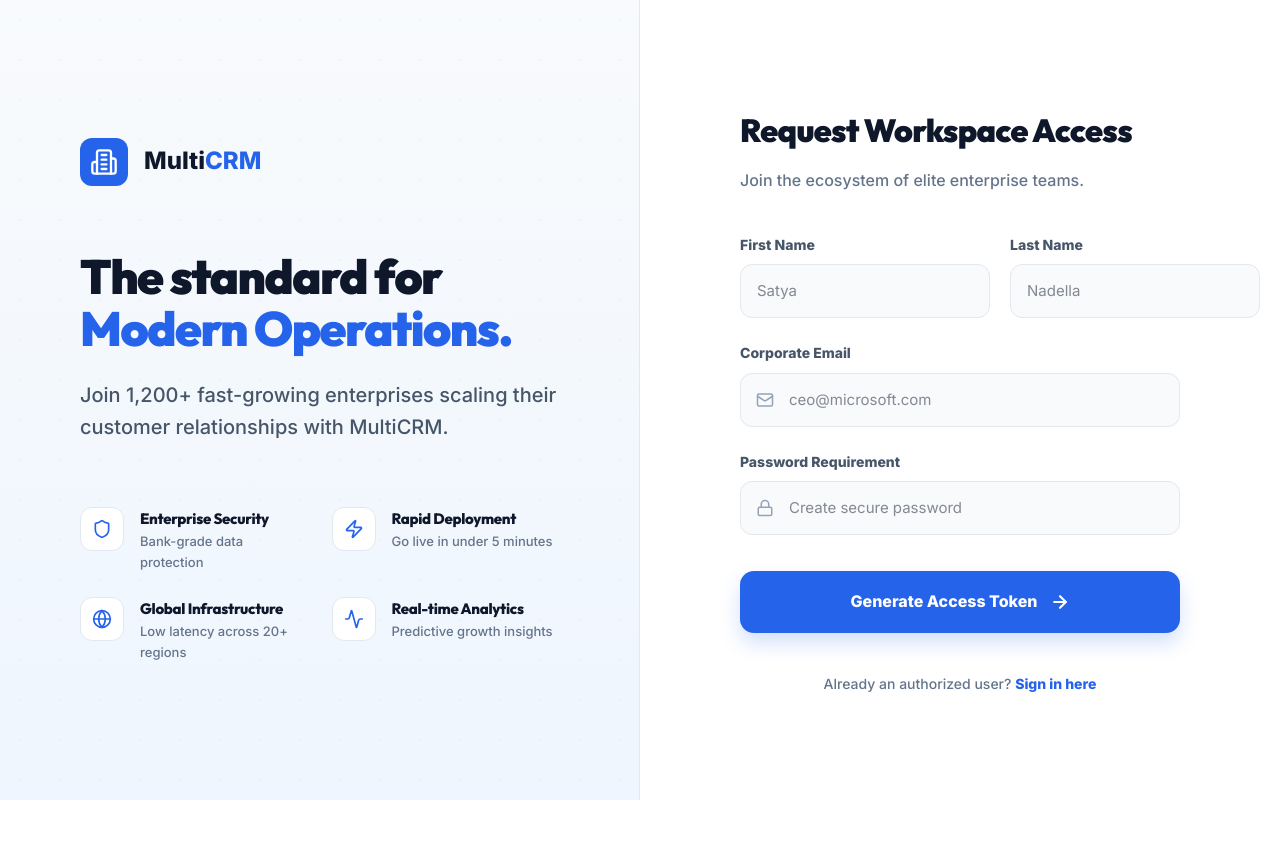
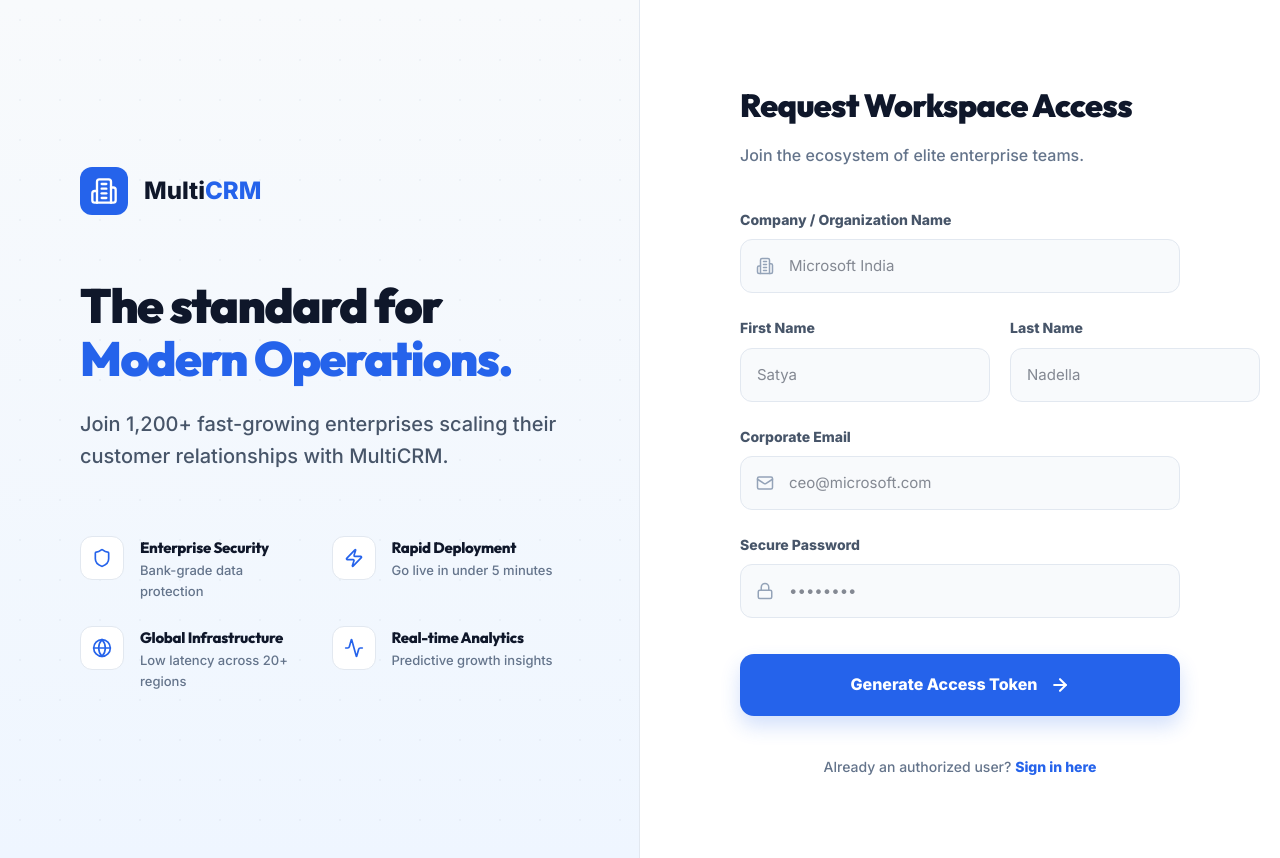
Before and after one commit to BijjaSagar/multicrm, a Next.js app: page /auth/register in a window 1280 px wide. Before the commit the page ends 800 px from the top, so only its background shows below. Built offline with nearby package versions, Linux system fonts and the light colour scheme.

Commit message:
feat: 100% Production Ready Onboarding (New Register API, Slugify, UI Binding, Zod Validation)

```diff
--- /dev/null
+++ b/app/api/auth/register/route.ts
@@ -0,0 +1,100 @@
+import { NextResponse } from 'next/server'
+import bcrypt from 'bcryptjs'
+import prisma from '@/lib/prisma'
+import { slugify } from '@/lib/utils'
+import { success, badRequest, serverError } from '@/lib/api-utils'
+import { z } from 'zod'
+
+const registerSchema = z.object({
+  firstName: z.string().min(2, 'First name must be at least 2 characters'),
+  lastName: z.string().min(2, 'Last name must be at least 2 characters'),
+  email: z.string().email('Invalid email address'),
+  password: z.string().min(8, 'Password must be at least 8 characters'),
+  companyName: z.string().min(2, 'Company name must be at least 2 characters'),
+})
+
+export async function POST(req: Request) {
+  try {
+    const body = await req.json()
+
+    // 1. Validate inputs
+    const result = registerSchema.safeParse(body)
+    if (!result.success) {
+      return badRequest(result.error.issues[0].message)
+    }
+
+    const { firstName, lastName, email, password, companyName } = result.data
+
+    // 2. Check if user already exists
+    const existingUser = await prisma.user.findFirst({
+      where: { email: { equals: email } }
+    })
+
+    if (existingUser) {
+      return badRequest('An account with this email already exists')
+    }
+
+    // 3. Create Tenant, Branch, and User in a transaction
+    const hashedPassword = await bcrypt.hash(password, 12)
+    const tenantSlug = slugify(companyName)
+
+    // Check if slug exists, if so append random
+    let finalSlug = tenantSlug
+    const slugExists = await prisma.tenant.findUnique({ where: { slug: tenantSlug } })
+    if (slugExists) {
+        finalSlug = `${tenantSlug}-${Math.random().toString(36).substring(2, 7)}`
+    }
+
+    const newUser = await prisma.$transaction(async (tx) => {
+      // Create Tenant
+      const tenant = await tx.tenant.create({
+        data: {
+          name: companyName,
+          slug: finalSlug,
+          plan: 'STARTER',
+          status: 'TRIAL'
+        }
+      })
+
+      // Create main Branch
+      const branch = await tx.branch.create({
+        data: {
+          tenantId: tenant.id,
+          name: 'Headquarters',
+          code: 'HQ',
+          isHeadquarters: true,
+          status: 'ACTIVE'
+        }
+      })
+
+      // Create Admin User
+      const user = await tx.user.create({
+        data: {
+          tenantId: tenant.id,
+          branchId: branch.id,
+          firstName,
+          lastName,
+          email,
+          password: hashedPassword,
+          role: 'TENANT_ADMIN',
+          status: 'ACTIVE'
+        }
+      })
+
+      return user
+    })
+
+    return success({
+      message: 'Registration successful',
+      user: {
+        id: newUser.id,
+        email: newUser.email,
+        firstName: newUser.firstName,
+        lastName: newUser.lastName
+      }
+    }, 201)
+
+  } catch (error) {
+    return serverError(error)
+  }
+}
--- a/app/auth/register/page.tsx
+++ b/app/auth/register/page.tsx
@@ -19,9 +19,48 @@ export default function RegisterPage() {
   const [mounted, setMounted] = useState(false)
   const [isLoading, setIsLoading] = useState(false)
 
+  const [formData, setFormData] = useState({
+    firstName: '',
+    lastName: '',
+    email: '',
+    password: '',
+    companyName: ''
+  })
+  const [error, setError] = useState('')
+  const [successMsg, setSuccessMsg] = useState('')
+
   useEffect(() => {
     setMounted(true)
   }, [])
+
+  const handleRegister = async (e: React.FormEvent) => {
+    e.preventDefault()
+    setIsLoading(true)
+    setError('')
+
+    try {
+      const res = await fetch('/api/auth/register', {
+        method: 'POST',
+        headers: { 'Content-Type': 'application/json' },
+        body: JSON.stringify(formData)
+      })
+
+      const data = await res.json()
+
+      if (!res.ok) {
+        throw new Error(data.error || 'Registration failed')
+      }
+
+      setSuccessMsg('Account authorized! Redirecting to login...')
+      setTimeout(() => {
+        window.location.href = '/auth/login'
+      }, 2000)
+    } catch (err: any) {
+      setError(err.message)
+    } finally {
+      setIsLoading(false)
+    }
+  }
 
   const benefits = [
     { icon: Shield, title: 'Enterprise Security', desc: 'Bank-grade data protection' },
@@ -99,21 +138,35 @@ export default function RegisterPage() {
           <h2 style={{ fontSize: '32px', fontWeight: 900, color: '#0F172A', marginBottom: '12px' }}>Request Workspace Access</h2>
           <p style={{ fontSize: '16px', color: '#64748B', marginBottom: '40px', fontWeight: 500 }}>Join the ecosystem of elite enterprise teams.</p>
 
-          <form style={{ display: 'flex', flexDirection: 'column', gap: '24px' }}>
+          {error && <div style={{ padding: '16px', backgroundColor: '#FEF2F2', border: '1px solid #FEE2E2', borderRadius: '12px', color: '#B91C1C', marginBottom: '24px', fontSize: '14px', fontWeight: 700 }}>{error}</div>}
+          {successMsg && <div style={{ padding: '16px', backgroundColor: '#F0FDF4', border: '1px solid #DCFCE7', borderRadius: '12px', color: '#15803D', marginBottom: '24px', fontSize: '14px', fontWeight: 700 }}>{successMsg}</div>}
+
+          <form onSubmit={handleRegister} style={{ display: 'flex', flexDirection: 'column', gap: '24px' }}>
+            <div style={{ display: 'flex', flexDirection: 'column', gap: '8px' }}>
+              <label style={{ fontSize: '14px', fontWeight: 800, color: '#475569' }}>Company / Organization Name</label>
+              <div style={{ position: 'relative' }}>
+                <Building2 size={18} style={{ position: 'absolute', left: '16px', top: '50%', transform: 'translateY(-50%)', color: '#94A3B8' }} />
+                <input required style={{
+                  width: '100%', padding: '14px 16px 14px 48px', borderRadius: '12px', border: '1px solid #E2E8F0',
+                  backgroundColor: '#F8FAFC', fontSize: '15px'
+                }} value={formData.companyName} onChange={e => setFormData({...formData, companyName: e.target.value})} placeholder="Microsoft India" />
+              </div>
+            </div>
+
             <div style={{ display: 'grid', gridTemplateColumns: '1fr 1fr', gap: '20px' }}>
               <div style={{ display: 'flex', flexDirection: 'column', gap: '8px' }}>
                 <label style={{ fontSize: '14px', fontWeight: 800, color: '#475569' }}>First Name</label>
-                <input style={{
+                <input required style={{
                   padding: '14px 16px', borderRadius: '12px', border: '1px solid #E2E8F0',
                   backgroundColor: '#F8FAFC', fontSize: '15px'
-                }} placeholder="Satya" />
+                }} value={formData.firstName} onChange={e => setFormData({...formData, firstName: e.target.value})} placeholder="Satya" />
               </div>
               <div style={{ display: 'flex', flexDirection: 'column', gap: '8px' }}>
                 <label style={{ fontSize: '14px', fontWeight: 800, color: '#475569' }}>Last Name</label>
-                <input style={{
+                <input required style={{
                   padding: '14px 16px', borderRadius: '12px', border: '1px solid #E2E8F0',
                   backgroundColor: '#F8FAFC', fontSize: '15px'
-                }} placeholder="Nadella" />
+                }} value={formData.lastName} onChange={e => setFormData({...formData, lastName: e.target.value})} placeholder="Nadella" />
               </div>
             </div>
 
@@ -121,31 +174,32 @@ export default function RegisterPage() {
               <label style={{ fontSize: '14px', fontWeight: 800, color: '#475569' }}>Corporate Email</label>
               <div style={{ position: 'relative' }}>
                 <Mail size={18} style={{ position: 'absolute', left: '16px', top: '50%', transform: 'translateY(-50%)', color: '#94A3B8' }} />
-                <input style={{
+                <input required type="email" style={{
                   width: '100%', padding: '14px 16px 14px 48px', borderRadius: '12px', border: '1px solid #E2E8F0',
                   backgroundColor: '#F8FAFC', fontSize: '15px'
-                }} placeholder="ceo@microsoft.com" />
+                }} value={formData.email} onChange={e => setFormData({...formData, email: e.target.value})} placeholder="ceo@microsoft.com" />
               </div>
             </div>
 
             <div style={{ display: 'flex', flexDirection: 'column', gap: '8px' }}>
-              <label style={{ fontSize: '14px', fontWeight: 800, color: '#475569' }}>Password Requirement</label>
+              <label style={{ fontSize: '14px', fontWeight: 800, color: '#475569' }}>Secure Password</label>
               <div style={{ position: 'relative' }}>
                 <Lock size={18} style={{ position: 'absolute', left: '16px', top: '50%', transform: 'translateY(-50%)', color: '#94A3B8' }} />
-                <input type="password" style={{
+                <input required type="password" style={{
                   width: '100%', padding: '14px 16px 14px 48px', borderRadius: '12px', border: '1px solid #E2E8F0',
                   backgroundColor: '#F8FAFC', fontSize: '15px'
-                }} placeholder="Create secure password" />
+                }} value={formData.password} onChange={e => setFormData({...formData, password: e.target.value})} placeholder="••••••••" />
               </div>
             </div>
 
-            <button style={{
+            <button disabled={isLoading} style={{
               marginTop: '12px', width: '100%', padding: '18px', backgroundColor: '#2563EB',
               color: 'white', borderRadius: '14px', border: 'none', fontWeight: 800, fontSize: '16px',
               boxShadow: '0 10px 20px rgba(37, 99, 235, 0.2)', cursor: 'pointer',
-              display: 'flex', alignItems: 'center', justifyContent: 'center', gap: '12px'
+              display: 'flex', alignItems: 'center', justifyContent: 'center', gap: '12px',
+              opacity: isLoading ? 0.5 : 1
             }}>
-              Generate Access Token <ArrowRight size={20} strokeWidth={2.5} />
+              {isLoading ? 'Processing Authorization...' : <>Generate Access Token <ArrowRight size={20} strokeWidth={2.5} /></>}
             </button>
           </form>
 
--- a/lib/utils.ts
+++ b/lib/utils.ts
@@ -118,3 +118,15 @@ export function parseSearchParams(searchParams: URLSearchParams) {
     priority: searchParams.get('priority') || undefined,
   }
 }
+
+export function slugify(text: string): string {
+  return text
+    .toString()
+    .toLowerCase()
+    .trim()
+    .replace(/\s+/g, '-')
+    .replace(/[^\w-]+/g, '')
+    .replace(/--+/g, '-')
+    .replace(/^-+/, '')
+    .replace(/-+$/, '')
+}
```
